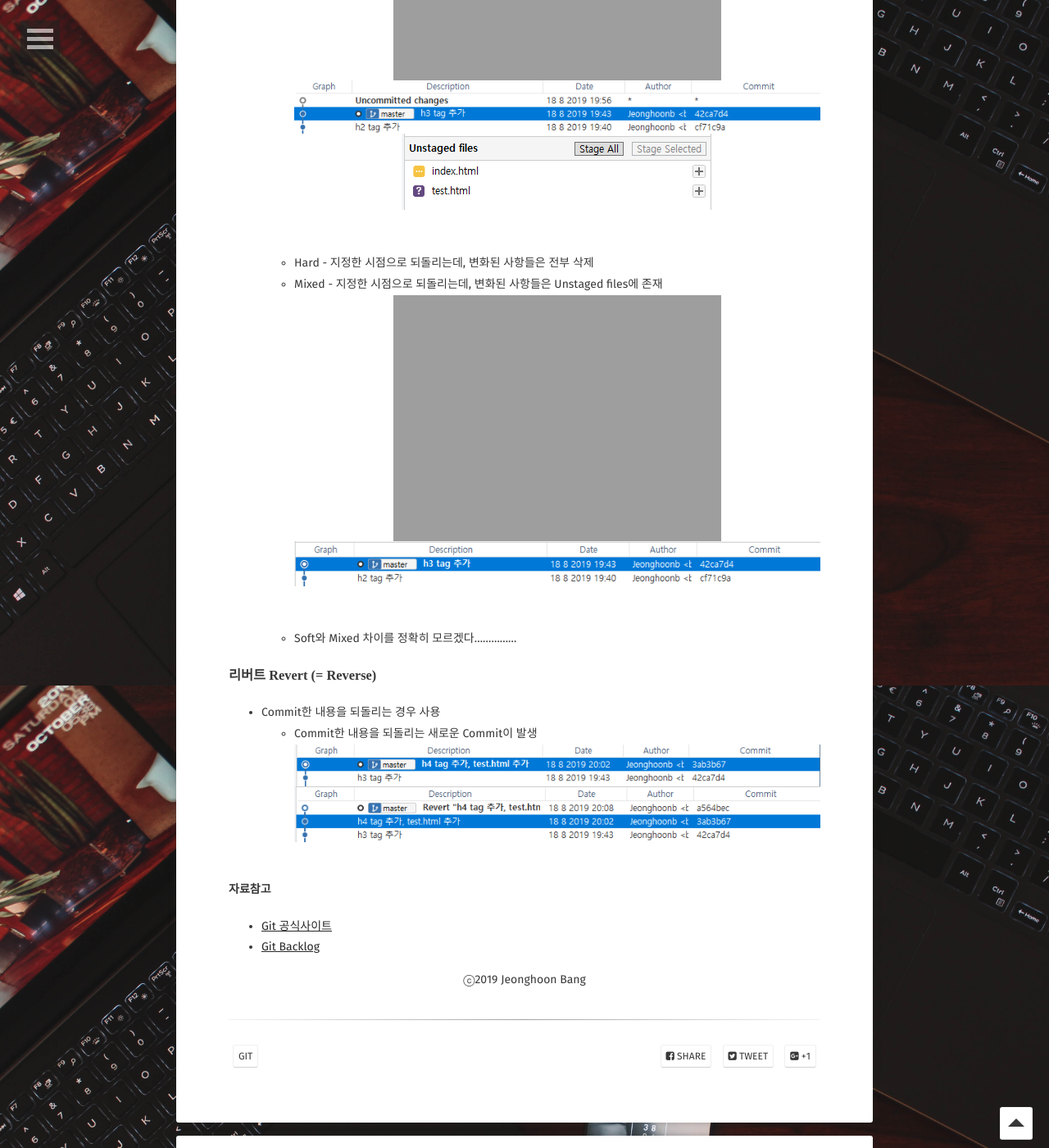
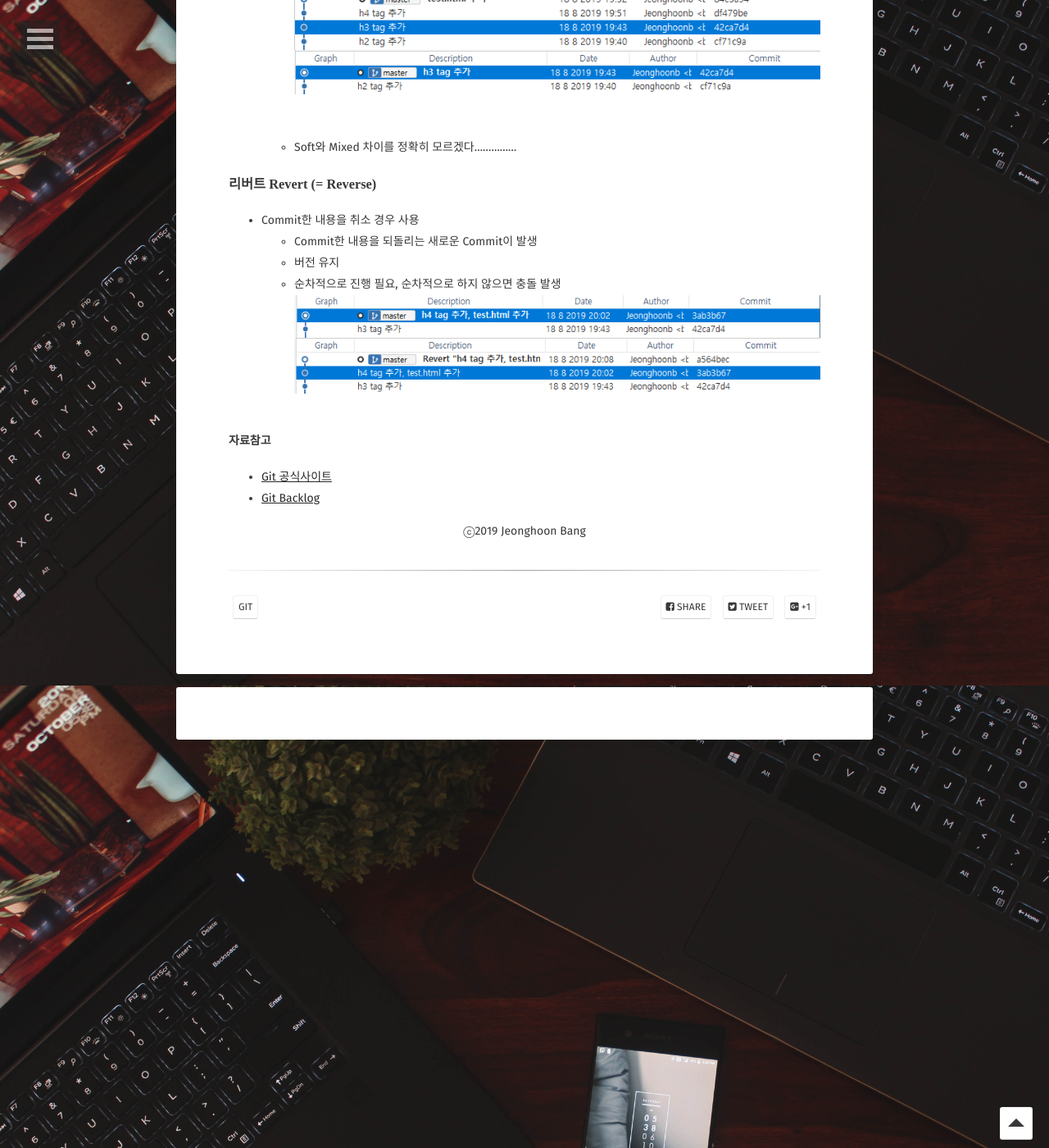
Before and after one commit to jeonghoonb/jeonghoonb.github.io, a Jekyll site: the page built from _posts/2019-04-22-git.md, in a window 1280 px wide and 1400 px high, scrolled down 2764 px. Shown: the whole window at 82% size. Built offline with Jekyll 4.4.1, drawn with Linux system fonts in a browser that asks for light colours; some web fonts are replaced; comment, search, counter and statistics services are not loaded.

Commit message:
[IMAGE] POST IMAGE 수정

```diff
--- a/_posts/2019-04-22-git.md
+++ b/_posts/2019-04-22-git.md
@@ -70,32 +70,35 @@ comments: true
 
 ### `리셋 Reset`
 * 특정 버전(시점)으로 되돌리는 경우 사용
+* 버전 제거
 	* Soft - 지정한 시점으로 되돌리는데, 변화된 사항들은 Staged files에 존재
 <br>
-	[![soft_before](https://jeonghoonb.github.io/assets/img/post_2019/before_soft.png)](https://jeonghoonb.github.io/assets/img/post_2019/before_soft.png)
-	[![soft_after](https://jeonghoonb.github.io/assets/img/post_2019/after_soft.png)](https://jeonghoonb.github.io/assets/img/post_2019/after_soft.png)
-	[![soft_after](https://jeonghoonb.github.io/assets/img/post_2019/after_soft2.png)](https://jeonghoonb.github.io/assets/img/post_2019/after_soft2.png)
+	[![soft_before](https://jeonghoonb.github.io/assets/img/post_2019/befor_soft.PNG)](https://jeonghoonb.github.io/assets/img/post_2019/befor_soft.PNG)
+	[![soft_after](https://jeonghoonb.github.io/assets/img/post_2019/after_soft.PNG)](https://jeonghoonb.github.io/assets/img/post_2019/after_soft.PNG)
+	[![soft_after](https://jeonghoonb.github.io/assets/img/post_2019/after_soft2.PNG)](https://jeonghoonb.github.io/assets/img/post_2019/after_soft2.PNG)
 <br>
 <br>
 	* Mixed - 지정한 시점으로 되돌리는데, 변화된 사항들은 Unstaged files에 존재
-	[![mixed_before](https://jeonghoonb.github.io/assets/img/post_2019/before_soft.png)](https://jeonghoonb.github.io/assets/img/post_2019/before_soft.png)
-	[![mixed_after](https://jeonghoonb.github.io/assets/img/post_2019/after_mixed.png)](https://jeonghoonb.github.io/assets/img/post_2019/after_mixed.png)
-	[![mixed_after](https://jeonghoonb.github.io/assets/img/post_2019/after_mixed2.png)](https://jeonghoonb.github.io/assets/img/post_2019/after_mixed2.png)
+	[![mixed_before](https://jeonghoonb.github.io/assets/img/post_2019/befor_soft.PNG)](https://jeonghoonb.github.io/assets/img/post_2019/befor_soft.PNG)
+	[![mixed_after](https://jeonghoonb.github.io/assets/img/post_2019/after_mixed.PNG)](https://jeonghoonb.github.io/assets/img/post_2019/after_mixed.PNG)
+	[![mixed_after](https://jeonghoonb.github.io/assets/img/post_2019/after_mixed2.PNG)](https://jeonghoonb.github.io/assets/img/post_2019/after_mixed2.PNG)
 <br>
 <br>
 	* Hard - 지정한 시점으로 되돌리는데, 변화된 사항들은 전부 삭제
 	* Mixed - 지정한 시점으로 되돌리는데, 변화된 사항들은 Unstaged files에 존재
-	[![hard_before](https://jeonghoonb.github.io/assets/img/post_2019/before_soft.png)](https://jeonghoonb.github.io/assets/img/post_2019/before_soft.png)
-	[![hard_after](https://jeonghoonb.github.io/assets/img/post_2019/after_hard.png)](https://jeonghoonb.github.io/assets/img/post_2019/after_hard.png)
+	[![hard_before](https://jeonghoonb.github.io/assets/img/post_2019/befor_soft.PNG)](https://jeonghoonb.github.io/assets/img/post_2019/befor_soft.PNG)
+	[![hard_after](https://jeonghoonb.github.io/assets/img/post_2019/after_hard.PNG)](https://jeonghoonb.github.io/assets/img/post_2019/after_hard.PNG)
 <br>
 <br>
 	* Soft와 Mixed 차이를 정확히 모르겠다...............
 
 ### `리버트 Revert (= Reverse)`
-* Commit한 내용을 되돌리는 경우 사용
+* Commit한 내용을 취소 경우 사용
 	* Commit한 내용을 되돌리는 새로운 Commit이 발생
-	[![revert_before](https://jeonghoonb.github.io/assets/img/post_2019/before_revert.png)](https://jeonghoonb.github.io/assets/img/post_2019/before_revert.png)
-	[![revert_after](https://jeonghoonb.github.io/assets/img/post_2019/after_revert.png)](https://jeonghoonb.github.io/assets/img/post_2019/after_revert.png)
+	* 버전 유지
+	* 순차적으로 진행 필요, 순차적으로 하지 않으면 충돌 발생
+	[![revert_before](https://jeonghoonb.github.io/assets/img/post_2019/before_revert.PNG)](https://jeonghoonb.github.io/assets/img/post_2019/before_revert.PNG)
+	[![revert_after](https://jeonghoonb.github.io/assets/img/post_2019/after_revert.PNG)](https://jeonghoonb.github.io/assets/img/post_2019/after_revert.PNG)
 <br>
 
 
```
Also changed, not shown: assets/img/post_2019/20190416_postman_02.jpg (renamed from assets/img/post_2019/20190416_postman_02.png), assets/img/post_2019/20190416_postman_03.jpg (renamed from assets/img/post_2019/20190416_postman_03.png), assets/img/post_2019/20190416_swagger_02.jpg (renamed from assets/img/post_2019/20190416_swagger_02.png), assets/img/post_2019/20190416_swagger_03.jpg (renamed from assets/img/post_2019/20190416_swagger_03.png).
